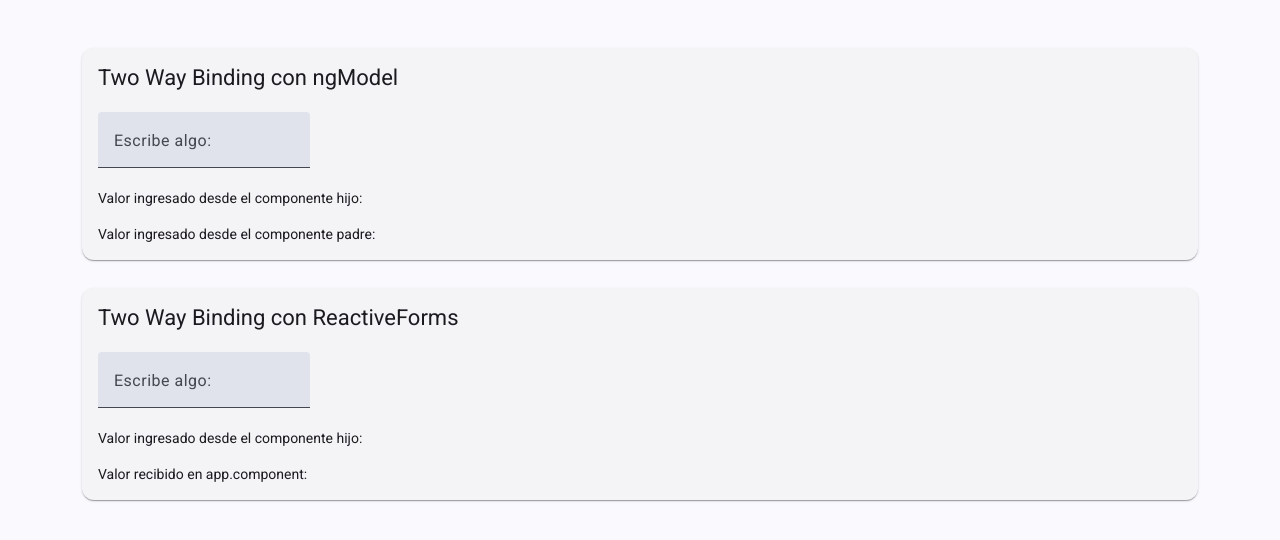
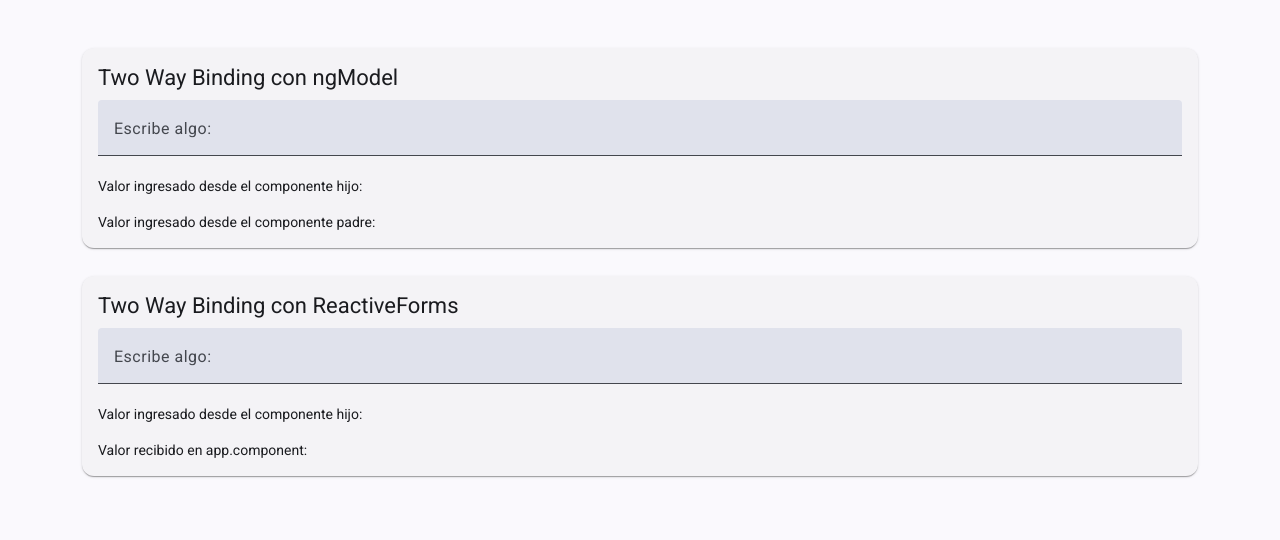
Before and after one commit to kratosmemes/angular-practices, an Angular app: page /forms in a window 1280 px wide. Shown: the top 540 px of the page. Built offline with nearby package versions, Linux system fonts and the light colour scheme; no server answers.

Commit message:
Se integra clases dinamicas desde padre a componentes hijo

```diff
--- a/src/app/Components/two-way-binding-two/two-way-binding-two.html
+++ b/src/app/Components/two-way-binding-two/two-way-binding-two.html
@@ -1,5 +1,5 @@
 <div>
-    <mat-form-field>
+    <mat-form-field class={{classes}}>
         <mat-label for="input">Escribe algo:</mat-label>
         <input matInput id="input" [(ngModel)]="inputValue" (ngModelChange)="onValueChange()"/>
     </mat-form-field>
--- a/src/app/Components/two-way-binding-two/two-way-binding-two.ts
+++ b/src/app/Components/two-way-binding-two/two-way-binding-two.ts
@@ -1,4 +1,4 @@
-import { Component, EventEmitter, Output } from '@angular/core';
+import { Component, EventEmitter, Input, Output } from '@angular/core';
 import { FormsModule } from '@angular/forms';
 import { ValueService } from '../../value';
 import { MatFormField, MatInputModule } from '@angular/material/input';
@@ -12,6 +12,9 @@ import { MatFormField, MatInputModule } from '@angular/material/input';
 export class TwoWayBindingTwo {
   public inputValue: string = '';
 
+  @Input()
+  public classes: string[] = [];
+
   constructor(private valueService: ValueService){}
 
   onValueChange() {
--- a/src/app/Components/two-way-binding/two-way-binding.html
+++ b/src/app/Components/two-way-binding/two-way-binding.html
@@ -1,5 +1,5 @@
 <div>
-    <mat-form-field>
+    <mat-form-field class={{classes}}>
         <mat-label>Escribe algo:</mat-label>
         <input matInput [(ngModel)]="inputValue" (ngModelChange)="onValueChange()"/>
     </mat-form-field>
--- a/src/app/Components/two-way-binding/two-way-binding.ts
+++ b/src/app/Components/two-way-binding/two-way-binding.ts
@@ -1,4 +1,4 @@
-import { Component, EventEmitter, Output } from '@angular/core';
+import { Component, EventEmitter, Input, Output } from '@angular/core';
 import { FormsModule } from '@angular/forms';
 import { MatFormField, MatInputModule } from '@angular/material/input';
 
@@ -11,6 +11,9 @@ import { MatFormField, MatInputModule } from '@angular/material/input';
 export class TwoWayBinding {
   public inputValue: string = '';
 
+  @Input()
+  public classes: string[] = [];
+
   @Output()
   valueChanged = new EventEmitter<string>();
 
--- a/src/app/Screens/forms-component/forms-component.html
+++ b/src/app/Screens/forms-component/forms-component.html
@@ -4,9 +4,8 @@
             <mat-card-header>
                 <mat-card-title>Two Way Binding con ngModel</mat-card-title>
             </mat-card-header>
-            <br>
-            <mat-card-content>
-                <app-two-way-binding (valueChanged)="onValueChanged($event)"></app-two-way-binding>
+            <mat-card-content class="pt-2">
+                <app-two-way-binding [classes]="['w-100']" (valueChanged)="onValueChanged($event)"></app-two-way-binding>
                 <p>Valor ingresado desde el componente padre: {{inputValue}}</p>
             </mat-card-content>
         </mat-card>
@@ -17,9 +16,8 @@
             <mat-card-header>
                 <mat-card-title>Two Way Binding con ReactiveForms</mat-card-title>
             </mat-card-header>
-            <br>
-            <mat-card-content>
-                <app-two-way-binding-two></app-two-way-binding-two>
+            <mat-card-content class="pt-2">
+                <app-two-way-binding-two [classes]="['w-100']"></app-two-way-binding-two>
                 <p>Valor recibido en app.component: {{ inputValue$ | async }}</p>
             </mat-card-content>
         </mat-card>
```
